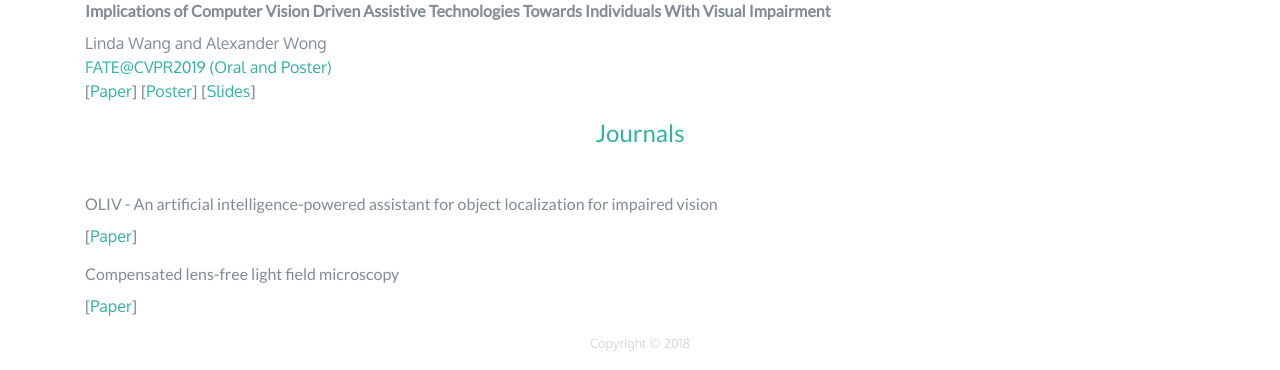
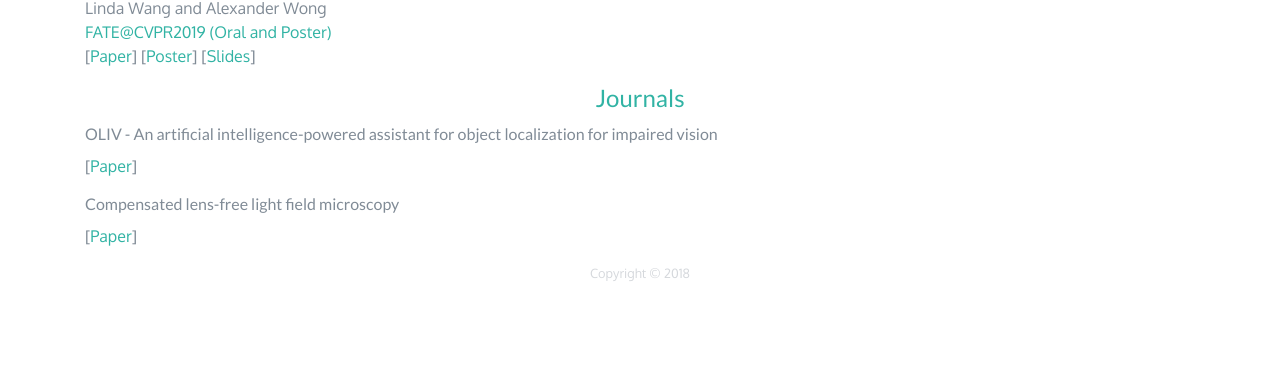
Before and after one commit to lindawangg/lindawangg.github.io, a plain HTML site: page publications.html in a window 1280 px wide. Shown: the part 632-1002 px from the top of the page. After the commit the page ends 931 px from the top, so only its background shows below. Drawn offline with Linux system fonts and the light colour scheme.

Commit message:
removed breaks

```diff
--- a/publications.html
+++ b/publications.html
@@ -45,7 +45,7 @@
 
     <!-- About -->
     <div class="container">
-      <h4 align='center'>Conferences</h4><br>
+      <h4 align='center'>Conferences</h4>
       <ul>
         <li><h6><b>Zone-DR: Discovery Radiomics via Zone-level Deep Radiomic Sequencer Discovery
           for Zone-based Prostate Cancer Grading using Diffusion Weighted Imaging</b></h6>
@@ -71,7 +71,7 @@
         </li>
       </ul>
 
-      <h4 align='center'>Journals</h4><br>
+      <h4 align='center'>Journals</h4>
       <ul>
         <li><h6>OLIV - An artificial intelligence-powered assistant for object localization for impaired vision</h6>
           <p>[<a href="https://github.com/lindawangg/OLIV/blob/master/Papers/2018_OLIV_intro.pdf">Paper</a>]</p>
```
